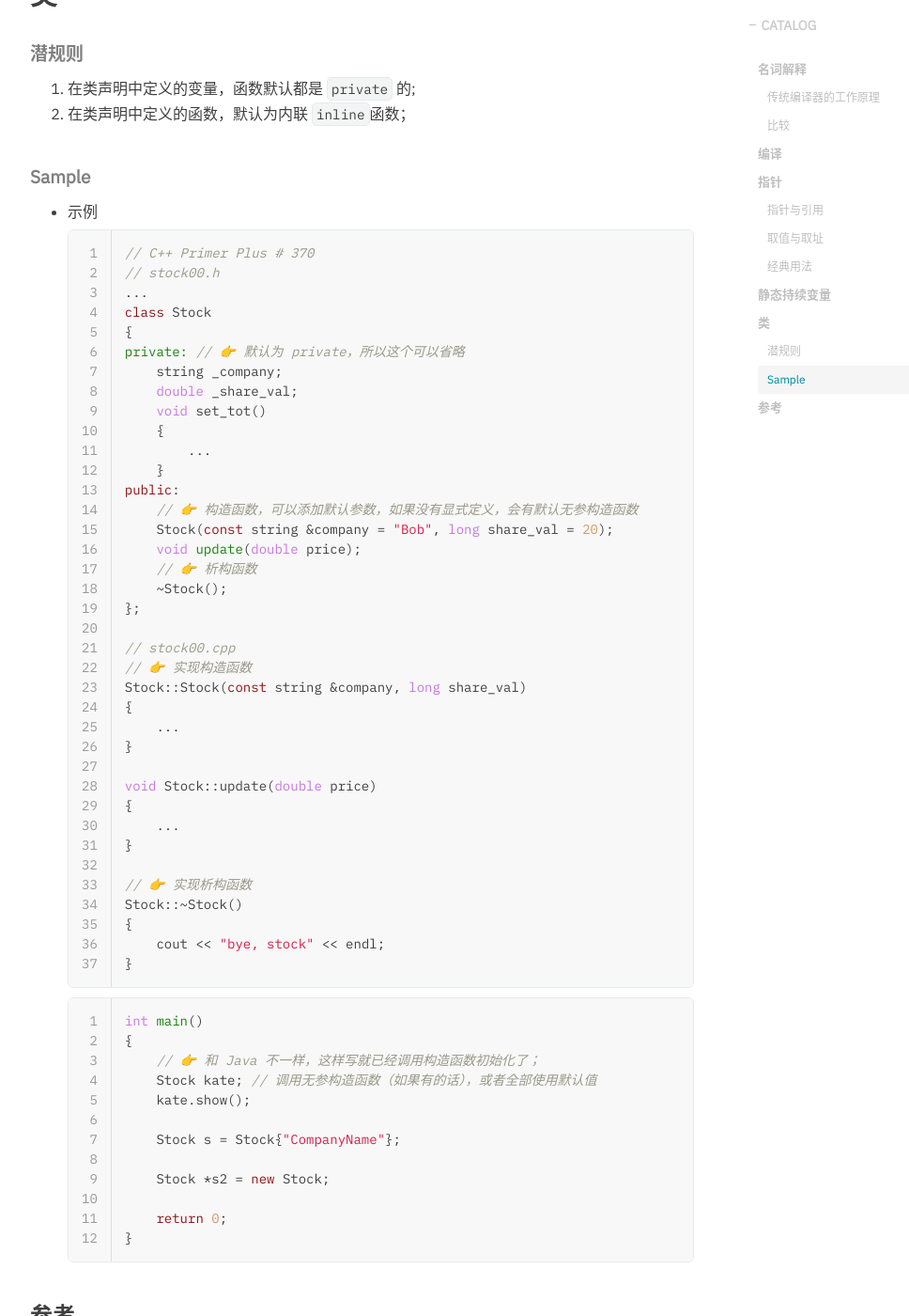
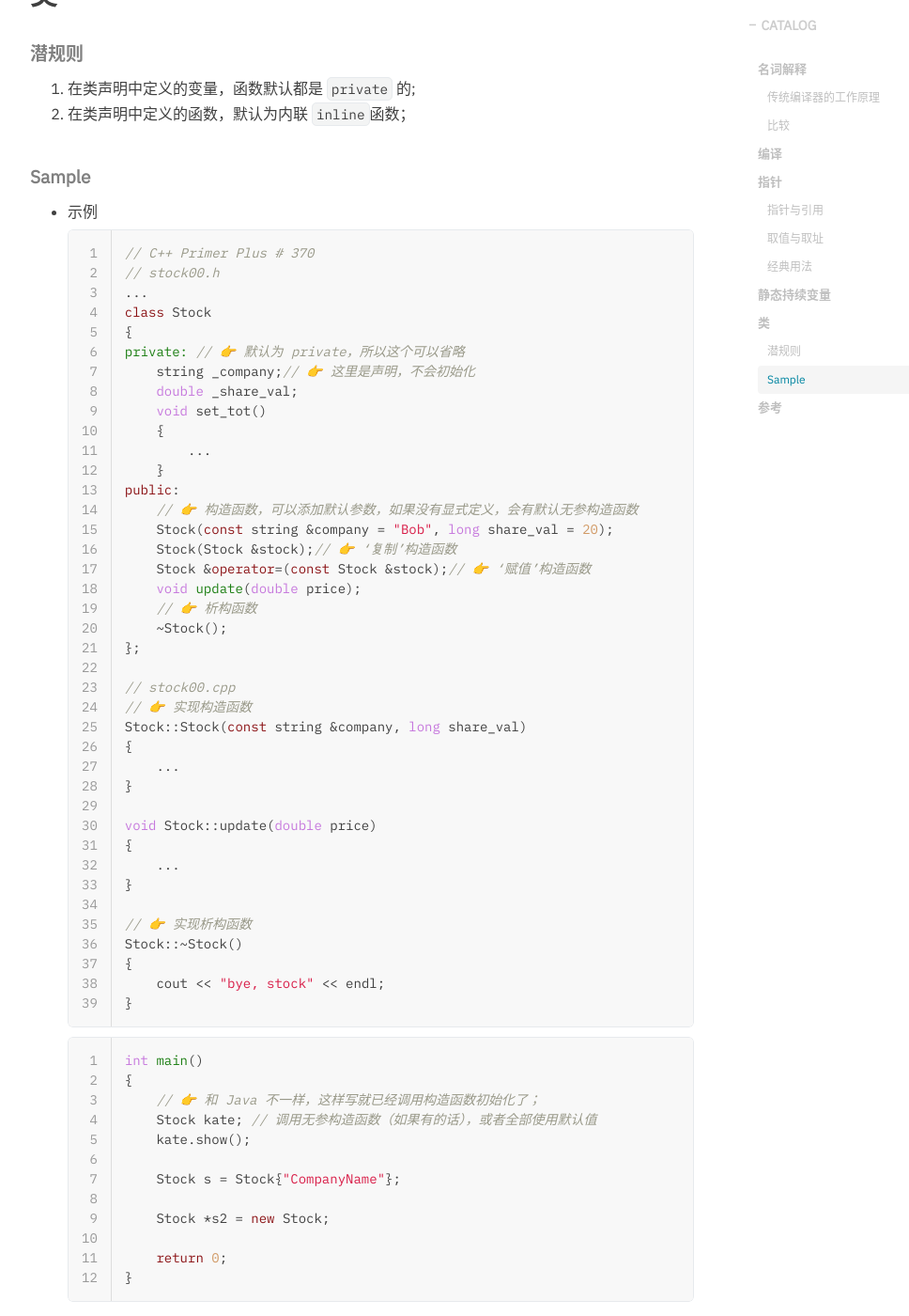
Before and after one commit to hurshi/hurshi.github.io, a Jekyll site: the page built from _posts/2022-02-25-cpp-induction.md, in a window 1280 px wide and 1400 px high, scrolled down 5586 px. Shown: the whole window at 94% size, without its empty margins (233-1201 px from the left). Built offline with Jekyll 4.4.1, drawn with Linux system fonts in a browser that asks for light colours; nearby versions of some CDN libraries; some web fonts are replaced; comment, search, counter and statistics services are not loaded.

Commit message:
fix cpp blog

```diff
--- a/_posts/2022-02-25-cpp-induction.md
+++ b/_posts/2022-02-25-cpp-induction.md
@@ -225,7 +225,7 @@ void func()
   class Stock
   {
   private: // 👉 默认为 private，所以这个可以省略
-      string _company;
+      string _company;// 👉 这里是声明，不会初始化
       double _share_val;
       void set_tot()
       {
@@ -234,6 +234,8 @@ void func()
   public:
       // 👉 构造函数，可以添加默认参数，如果没有显式定义，会有默认无参构造函数
       Stock(const string &company = "Bob", long share_val = 20);
+      Stock(Stock &stock);// 👉 ‘复制’构造函数
+      Stock &operator=(const Stock &stock);// 👉 ‘赋值’构造函数
       void update(double price);
       // 👉 析构函数
       ~Stock();
```
